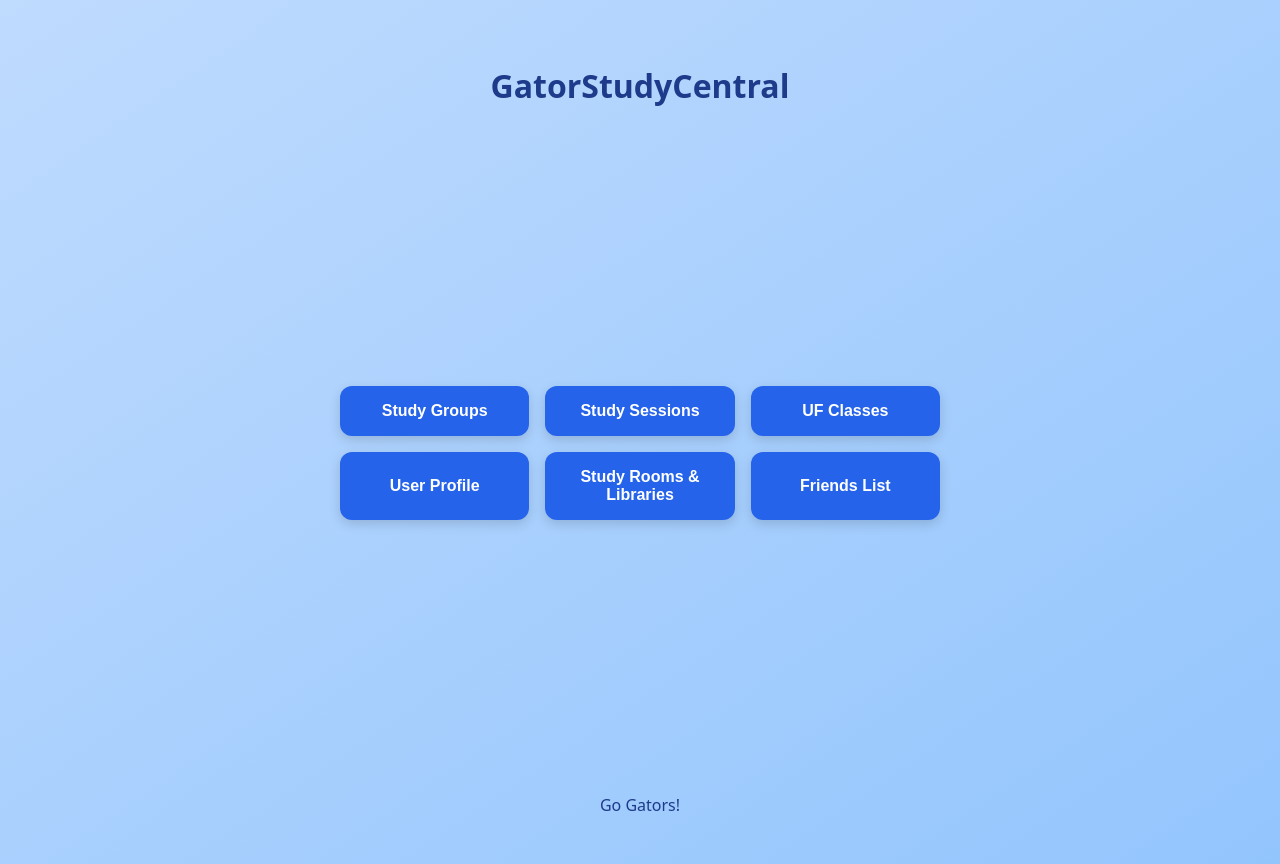
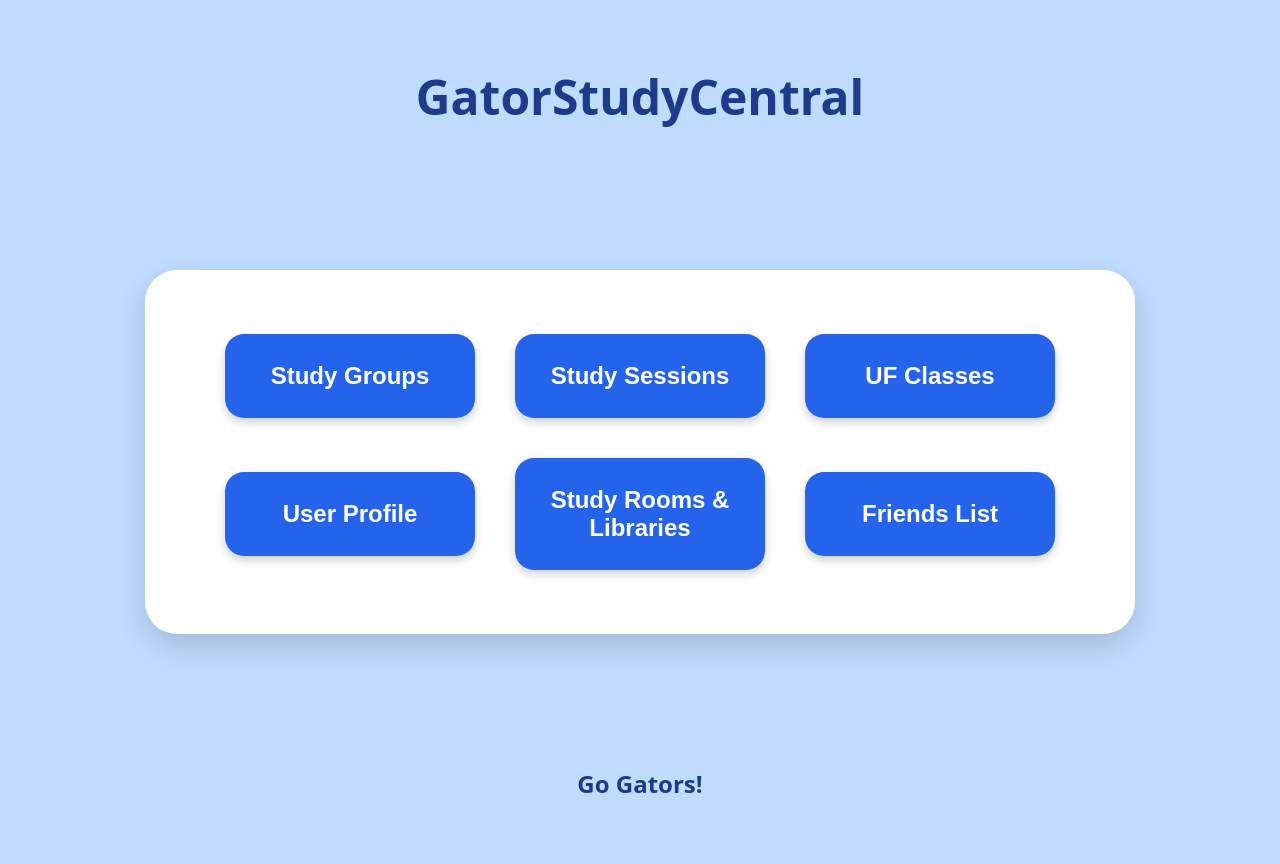
Before and after one commit to marksweeney3/Project-CEN3031, a React (Vite) app in the folder frontend/: page /home in a window 1280 px wide. Built offline with nearby package versions, Linux system fonts and the light colour scheme.

Commit message:
Edited the design on the home page and added a welcome user message

```diff
--- a/frontend/src/components/register/RegisterForm.tsx
+++ b/frontend/src/components/register/RegisterForm.tsx
@@ -36,6 +36,7 @@ function RegisterForm() {
                 password: form.password,
             });
 
+            localStorage.setItem("userName", form.name);
             setMessage(res.data.message);
         } catch (err: unknown) {
             if (axios.isAxiosError(err)) {
--- a/frontend/src/pages/Home/Home.module.css
+++ b/frontend/src/pages/Home/Home.module.css
@@ -1,48 +1,65 @@
-.container {
+.wrapper {
+    background-color: #bfdbfe;
     min-height: 100vh;
     display: flex;
     flex-direction: column;
-    justify-content: space-between;
     align-items: center;
-    background: linear-gradient(to bottom right, #bfdbfe, #93c5fd); /* Light blue */
-    padding: 2rem;
+    padding: 2rem 1rem;
 }
 
 .title {
-    font-size: 2rem;
-    font-weight: 700;
+    font-size: 3rem;
+    font-weight: 800;
+    color: #1e3a8a;
     margin-top: 2rem;
-    color: #1e3a8a;
 }
 
-.grid {
-    display: grid;
-    grid-template-columns: repeat(auto-fit, minmax(180px, 1fr));
-    gap: 1rem;
-    width: 100%;
-    max-width: 600px;
-    margin: 2rem 0;
+.spacer {
+    flex-grow: 1;
+    display: flex;
+    align-items: center;
 }
 
-.grid button {
-    padding: 1rem;
-    font-size: 1rem;
-    font-weight: 600;
+.buttonContainer {
+    background-color: white;
+    padding: 4rem 5rem;
+    border-radius: 2rem;
+    box-shadow: 0 12px 30px rgba(0, 0, 0, 0.15);
+    display: grid;
+    grid-template-columns: repeat(3, 250px);
+    gap: 2.5rem;
+    justify-content: center;
+    align-items: center;
+}
+
+.button {
     background-color: #2563eb;
     color: white;
+    font-weight: 700;
+    font-size: 1.5rem;
+    padding: 1.75rem;
     border: none;
-    border-radius: 0.75rem;
+    border-radius: 1.2rem;
     cursor: pointer;
-    box-shadow: 0 4px 12px rgba(0, 0, 0, 0.15);
     transition: background-color 0.3s ease;
+    box-shadow: 0 4px 10px rgba(0, 0, 0, 0.2);
 }
 
-.grid button:hover {
+.button:hover {
     background-color: #1d4ed8;
 }
 
 .footer {
-    margin-bottom: 1rem;
+    font-size: 1.5rem;
+    font-weight: 600;
+    color: #1e3a8a;
+    margin-bottom: 2rem;
+}
+
+.welcome {
+    text-align: center;
+    margin-top: 0.5rem;
+    font-size: 1.25rem;
+    color: #1e3a8a;
     font-weight: 500;
-    color: #1e3a8a;
 }
--- a/frontend/src/pages/Home/Home.tsx
+++ b/frontend/src/pages/Home/Home.tsx
@@ -1,20 +1,46 @@
 import { useNavigate } from "react-router-dom";
+import { useEffect, useState } from "react";
 import styles from "./Home.module.css";
 
 function Home() {
     const navigate = useNavigate();
+    const [userName, setUserName] = useState("");
+
+    useEffect(() => {
+        const storedName = localStorage.getItem("userName");
+        if (storedName) {
+            setUserName(storedName);
+        }
+    }, []);
 
     return (
-        <div className={styles.container}>
+        <div className={styles.wrapper}>
             <h1 className={styles.title}>GatorStudyCentral</h1>
-            <div className={styles.grid}>
-                <button onClick={() => navigate("/study-groups")}>Study Groups</button>
-                <button onClick={() => navigate("/study-sessions")}>Study Sessions</button>
-                <button onClick={() => navigate("/uf-classes")}>UF Classes</button>
-                <button onClick={() => navigate("/profile")}>User Profile</button>
-                <button onClick={() => navigate("/study-rooms")}>Study Rooms & Libraries</button>
-                <button onClick={() => navigate("/friends")}>Friends List</button>
+            {userName && <p className={styles.welcome}>Welcome, {userName}!</p>}
+
+            <div className={styles.spacer}>
+                <div className={styles.buttonContainer}>
+                    <button className={styles.button} onClick={() => navigate("/study-groups")}>
+                        Study Groups
+                    </button>
+                    <button className={styles.button} onClick={() => navigate("/study-sessions")}>
+                        Study Sessions
+                    </button>
+                    <button className={styles.button} onClick={() => navigate("/uf-classes")}>
+                        UF Classes
+                    </button>
+                    <button className={styles.button} onClick={() => navigate("/profile")}>
+                        User Profile
+                    </button>
+                    <button className={styles.button} onClick={() => navigate("/study-rooms")}>
+                        Study Rooms & Libraries
+                    </button>
+                    <button className={styles.button} onClick={() => navigate("/friends")}>
+                        Friends List
+                    </button>
+                </div>
             </div>
+
             <p className={styles.footer}>Go Gators!</p>
         </div>
     );
--- a/frontend/src/pages/Login/Login.tsx
+++ b/frontend/src/pages/Login/Login.tsx
@@ -18,6 +18,7 @@ function Login() {
                 password,
             });
 
+            localStorage.setItem("userName", res.data.name);
             setMessage(res.data.message);
             navigate("/home");
         } catch (err: unknown) {
```
